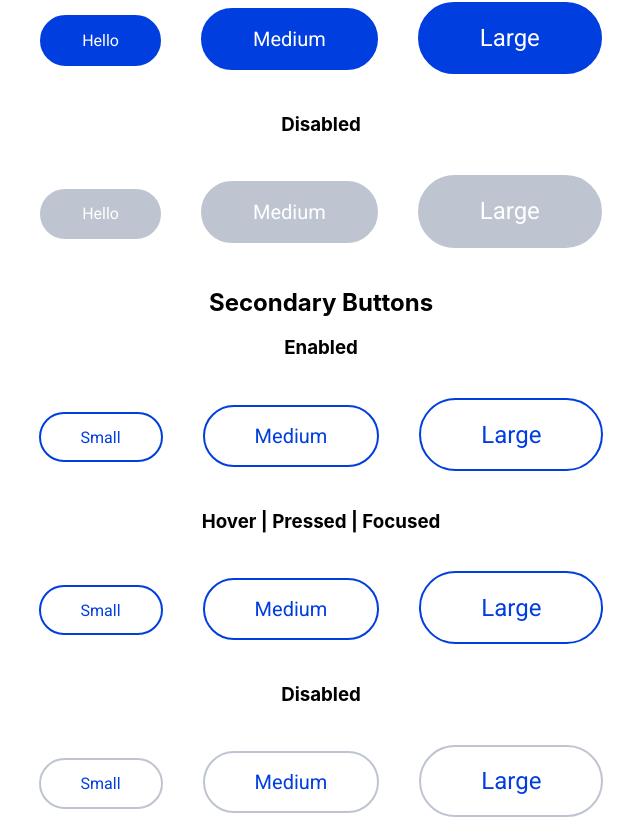
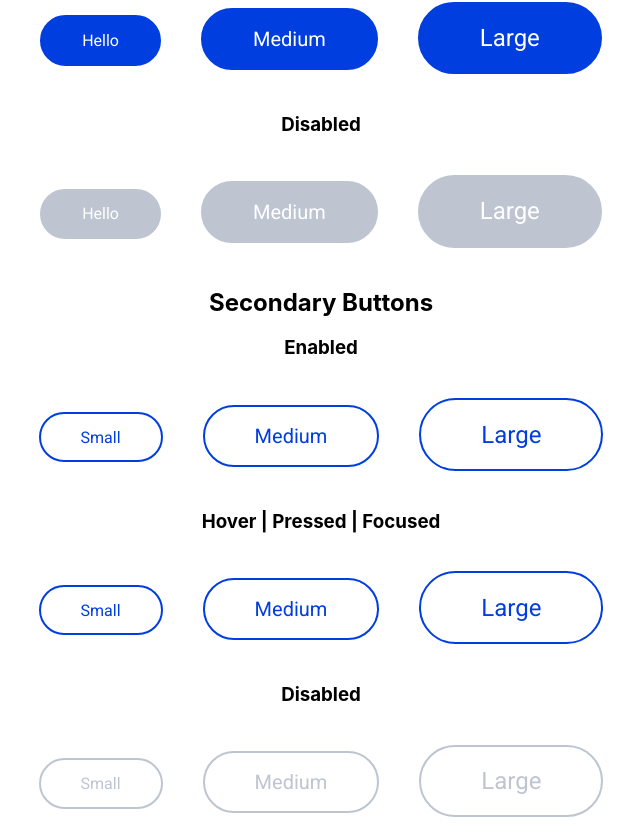
Before and after one commit to hackforla/design-systems, a React (Create React App) app in the folder client/: page / in a window 1280 px wide. Shown: the part 406-1243 px from the top of the page, without its empty margins (319-959 px from the left). Built offline with nearby package versions, Linux system fonts and the light colour scheme.

Commit message:
[styling] styled secondary

```diff
--- a/client/package.json
+++ b/client/package.json
@@ -15,6 +15,7 @@
     "react": "^17.0.2",
     "react-dom": "^17.0.2",
     "react-scripts": "4.0.3",
+    "styled-components": "^5.3.1",
     "typescript": "^4.3.5",
     "web-vitals": "^1.1.2"
   },
@@ -45,6 +46,7 @@
     ]
   },
   "devDependencies": {
+    "@types/styled-components": "^5.1.14",
     "@typescript-eslint/eslint-plugin": "^4.9.0",
     "@typescript-eslint/parser": "^4.9.0",
     "eslint": "^7.15.0",
--- a/client/src/components/Button/Button.tsx
+++ b/client/src/components/Button/Button.tsx
@@ -6,11 +6,9 @@ import styled from 'styled-components';
 // 2. colors from theme.ts
 // 3. switch statment for two types of button variants
 // 4. research on best practice for variants for styled-components and Typescript
-// TODO: dependency: current figma design has conflicts hover pressed & focused
-// TODO: ask ui people for design tokens for colors, etc... for naming convenience
 
 const VARIANTS = {
-  // theme? object for primary && secondary
+  // use object for primary && secondary
   primary: {
     textColor: '#FFFFFF',
     backgroundColor: '#003EDF',
@@ -18,6 +16,7 @@ const VARIANTS = {
     activeBackgroundColor: '#011D66',
     focusedBorderColor: '#E5E5E5',
     focusedBackgroundColor: '#00278C',
+    disabledTextColor: '#FFFFFF',
     disabledBackgroundColor: '#BEC5D1',
   },
   secondary: {
@@ -39,7 +38,6 @@ const SIZES = {
   lg: '24px',
 };
 
-// TODO: 1. styling secondary, text color, border color, background color
 const StyledButton = styled.button<Omit<ButtonProps, 'onClick' | 'children'>>`
   font-family: 'Roboto', sans-serif;
   font-size: ${(props) => SIZES[props.size || 'sm']};
@@ -49,7 +47,7 @@ const StyledButton = styled.button<Omit<ButtonProps, 'onClick' | 'children'>>`
     VARIANTS[props.variant || 'primary'].backgroundColor};
   border: 2px solid
     ${(props) =>
-      props.variant
+      props.variant === 'primary'
         ? VARIANTS['primary'].backgroundColor
         : VARIANTS['secondary'].textColor};
   border-radius: 100px;
@@ -61,7 +59,7 @@ const StyledButton = styled.button<Omit<ButtonProps, 'onClick' | 'children'>>`
       VARIANTS[props.variant || 'primary'].focusedBackgroundColor};
     border: 2px solid
       ${(props) =>
-        props.variant
+        props.variant === 'primary'
           ? VARIANTS['primary'].focusedBorderColor
           : VARIANTS['secondary'].textColor};
   }
@@ -69,7 +67,7 @@ const StyledButton = styled.button<Omit<ButtonProps, 'onClick' | 'children'>>`
     border-radius: 100px;
     border: 0.5px solid
       ${(props) =>
-        props.variant
+        props.variant === 'primary'
           ? VARIANTS['primary'].focusedBackgroundColor
           : VARIANTS['secondary'].textColor};
   }
@@ -94,6 +92,7 @@ const StyledButton = styled.button<Omit<ButtonProps, 'onClick' | 'children'>>`
           : VARIANTS['secondary'].textColor};
   }
   :disabled {
+    color: ${(props) => VARIANTS[props.variant || 'primary'].disabledTextColor};
     background-color: ${(props) =>
       VARIANTS[props.variant || 'primary'].disabledBackgroundColor};
     border: 2px solid
```
Also changed, not shown: 1 other file (tests, documents, lock files or other folders).
